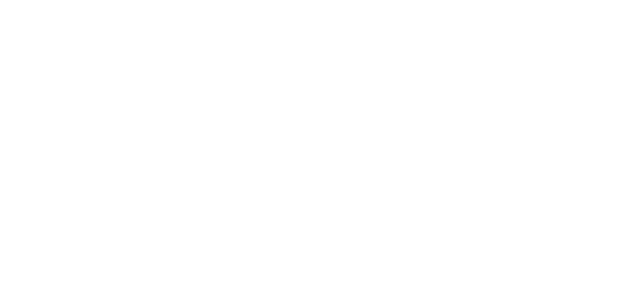
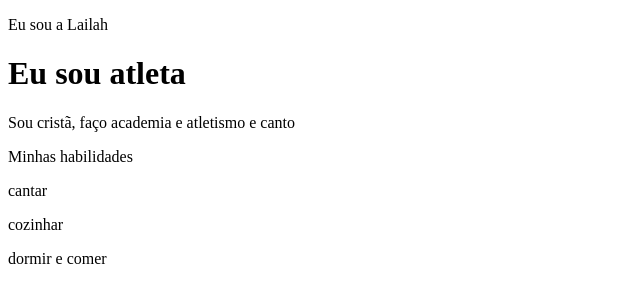
Before and after one commit to lailahraissa/portfolio-2a, a plain HTML site: page index.html in a window 1280 px wide. Shown: the whole page, without its empty margins (0-640 px from the left). Drawn offline with Linux system fonts and the light colour scheme.

Commit message:
Update index.html

```diff
--- a/index.html
+++ b/index.html
@@ -1,2 +1,20 @@
-
 <!DOCTYPE html>
+<html lang="pt-br">
+  <head>
+<meta charset='UTF-8'>
+    <link rel="stylesheet" href="estilo.css">
+    <title> Meu Portfólio Acadêmico </title>
+     </head>
+<body>
+<header>
+ <p> Eu sou a Lailah </p>
+  <h1>Eu sou atleta</h1>
+  <p>Sou cristã, faço academia e atletismo e canto</p>
+  <p>Minhas habilidades</p>
+  <div>
+    <p>cantar</p>
+    <p>cozinhar</p>
+    <p>dormir e comer</p>
+  </div>
+</header>
+</body>
```
